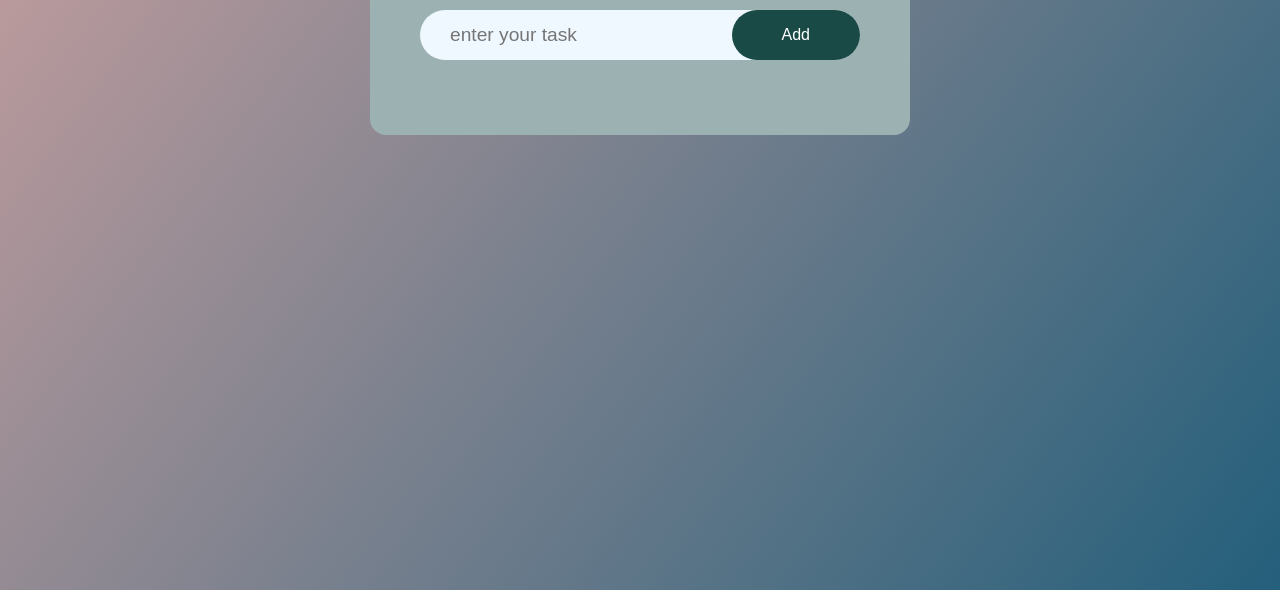
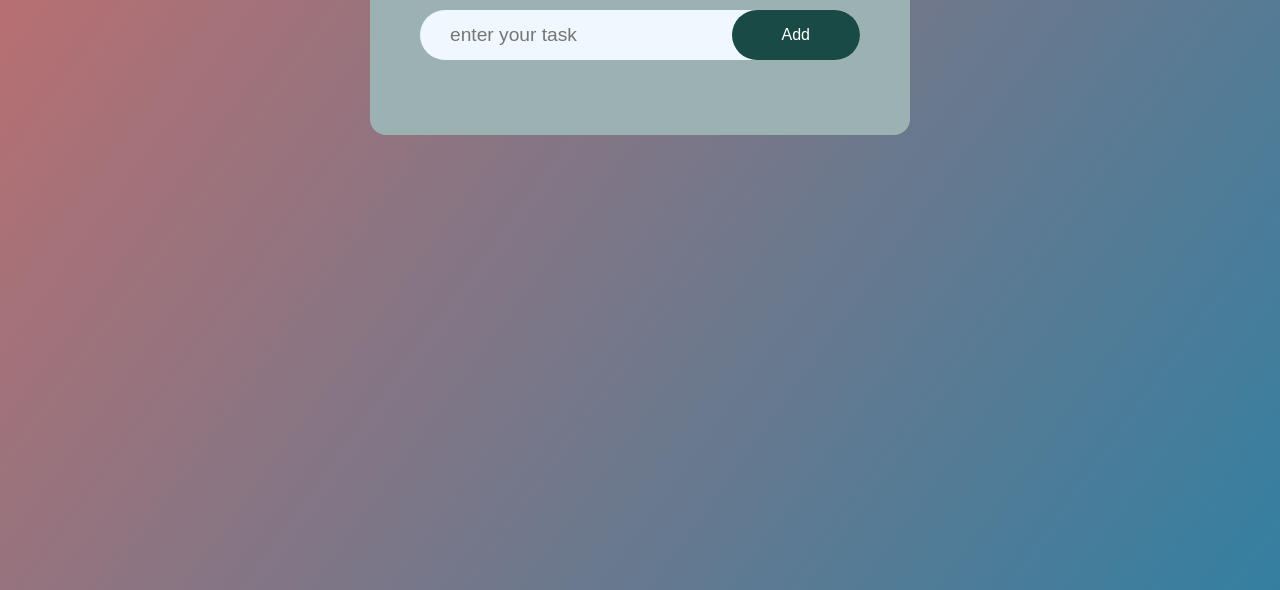
Before and after one commit to student-sneha/30DayOfJavascript, a plain HTML site: page index.html in a window 1280 px wide. Shown: the part 210-800 px from the top of the page. Drawn offline with Linux system fonts and the light colour scheme.

Commit message:
colorchange

```diff
--- a/style.css
+++ b/style.css
@@ -8,7 +8,8 @@
     width:100%;
     min-height: 100vh;
     padding:10px;
-    background:linear-gradient(126deg,#c79f9f,#245f7b);
+     background: linear-gradient(126deg, #c36e6e, #347fa1);
+
 }
 .todo-app{
     margin:100px auto 20px;
```
